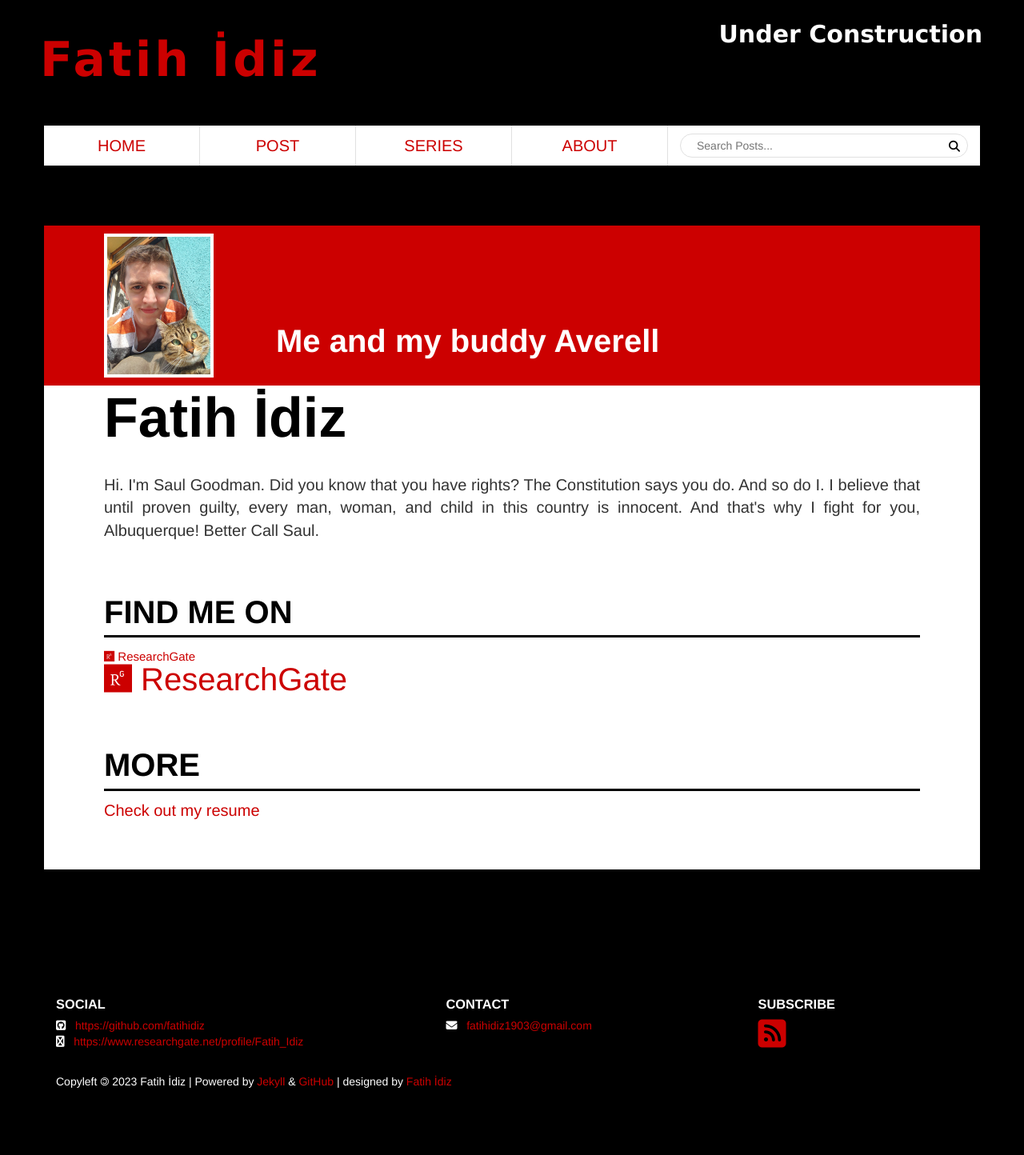
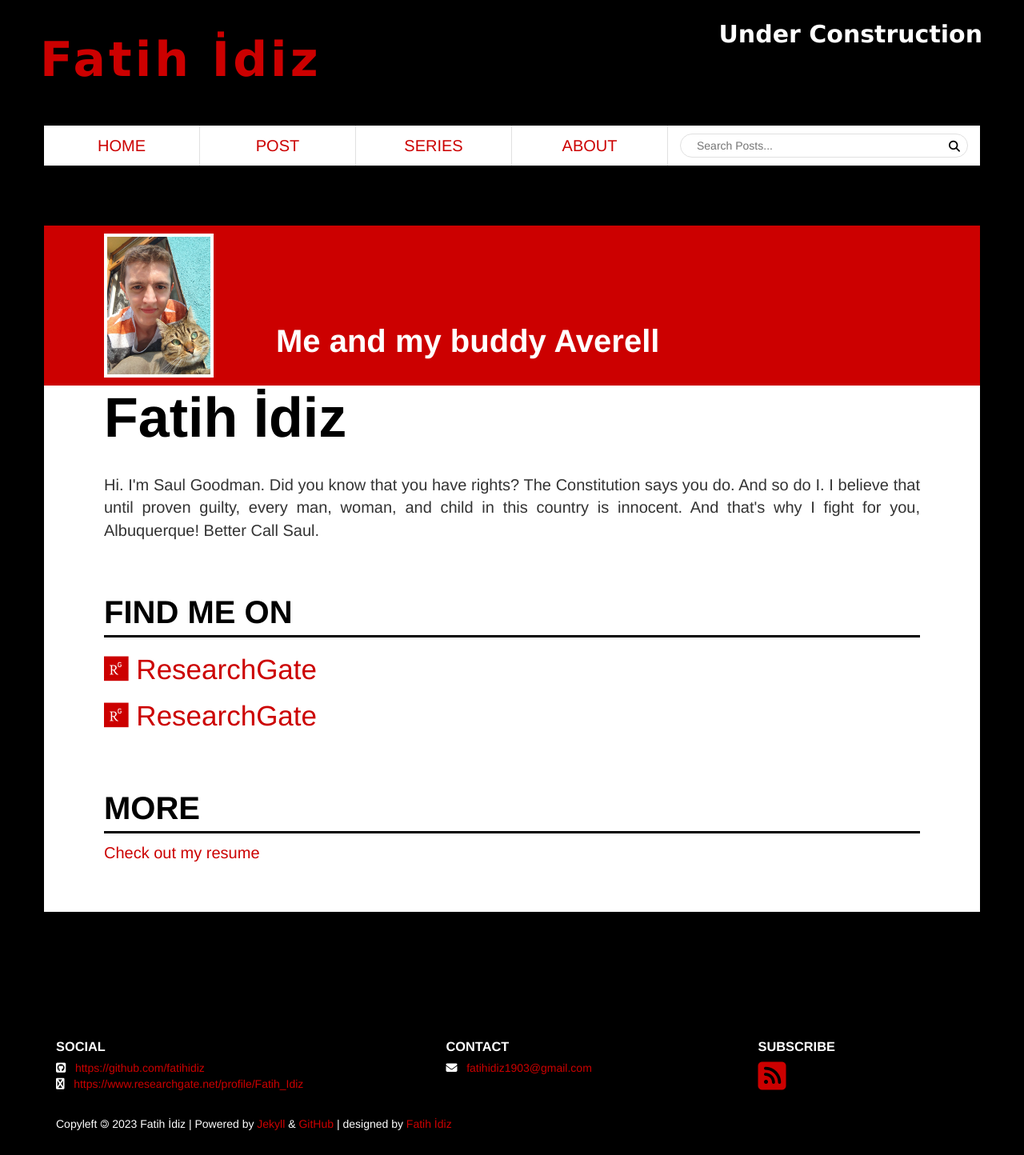
Before and after one commit to fatihidiz/fatihidiz-unifreak.github.io, a Jekyll site: the page built from about/index.html, in a window 1280 px wide. Shown: the whole page at 80% size. Built offline with Jekyll 4.4.1, drawn with Linux system fonts in a browser that asks for light colours; nearby versions of some CDN libraries; before the commit the page ends 1391 px from its top, so only the background shows below that.

Commit message:
Update index.html

```diff
--- a/about/index.html
+++ b/about/index.html
@@ -34,7 +34,7 @@ layout: default
 
     <section id="findme">
         <h2>FIND ME ON</h2>
-        <ul style="font-size:15px; line-height:10px;">
+        <ul>
           <!--
           {% for social in my.social %}
             <li><a href="{{ social.link }}"><i class=" {{ social.icon-class }}"></i></a></li>
@@ -43,8 +43,8 @@ layout: default
           <li><p style="font-size:35px; line-height:1px;"> <a href="https://github.com/fatihidiz"><i class="fa-brands fa-square-github"></i> GitHub</a> </p></li>
           <li><p style="font-size:35px; line-height:1px;"> <a href="https://www.researchgate.net/profile/Fatih_Idiz"><i class="fa-brands fa-researchgate"></i> ResearchGate</a> </p></li>
           -->
-          <li> <a style="font-size:15px; line-height:10px;" href="https://www.researchgate.net/profile/Fatih_Idiz"><i class="fa-brands fa-researchgate"></i> ResearchGate</a> </li><br>
-          <li> <a href="https://www.researchgate.net/profile/Fatih_Idiz"><i class="fa-brands fa-researchgate"></i> ResearchGate</a> </li>
+          <li> <a style="font-size:35px; line-height:10px;" href="https://www.researchgate.net/profile/Fatih_Idiz"><i class="fa-brands fa-researchgate"></i> ResearchGate</a> </li><br>
+          <li> <a style="font-size:35px; line-height:10px;" href="https://www.researchgate.net/profile/Fatih_Idiz"><i class="fa-brands fa-researchgate"></i> ResearchGate</a> </li>
         </ul>
     </section>
 
```
